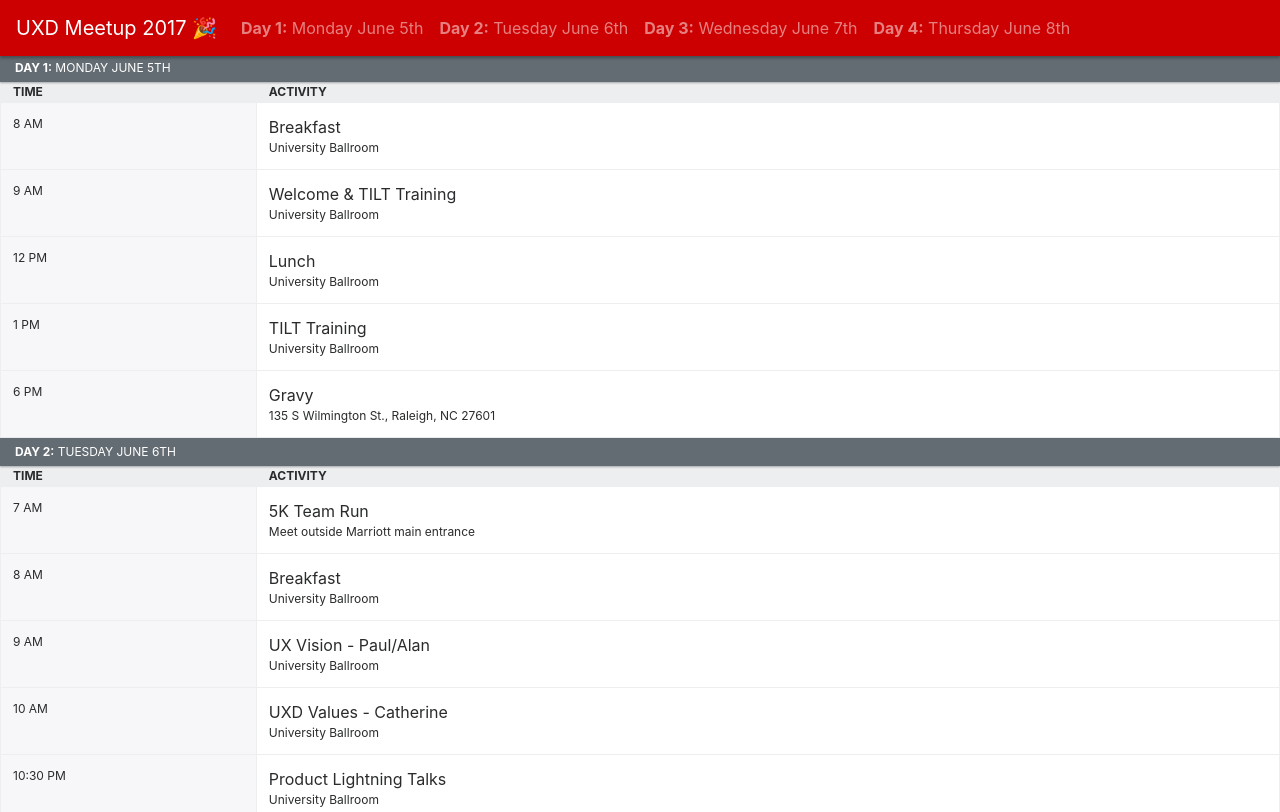
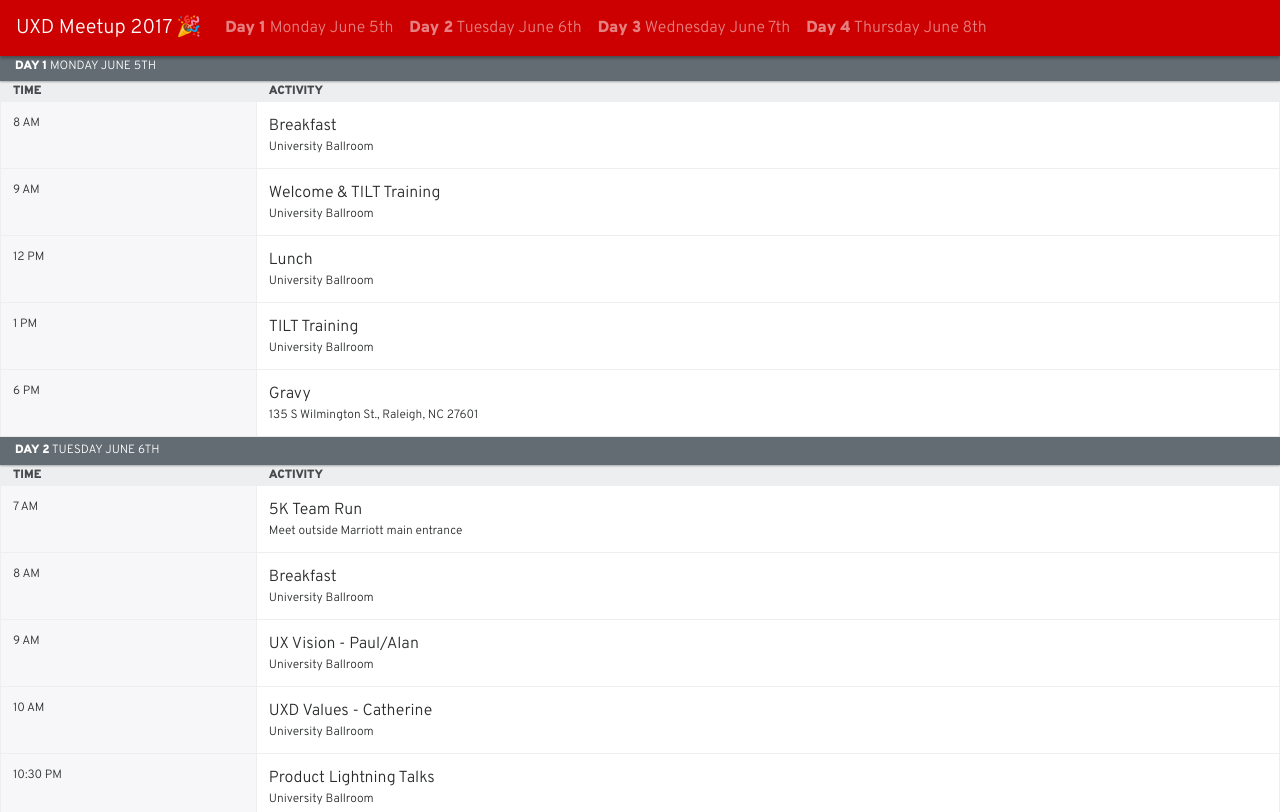
Before and after one commit to andresgalante/UXD-meetup-app, a website: page index.html in a window 1280 px wide. Shown: the top 812 px of the page. Drawn offline with nearby package versions, Linux system fonts and the light colour scheme; a script that the page names is missing.

Commit message:
improves font

```diff
--- a/index.html
+++ b/index.html
@@ -8,6 +8,8 @@
   <script src="https://code.jquery.com/jquery-3.1.1.slim.min.js" integrity="sha384-A7FZj7v+d/sdmMqp/nOQwliLvUsJfDHW+k9Omg/a/EheAdgtzNs3hpfag6Ed950n" crossorigin="anonymous"></script>
   <script src="https://cdnjs.cloudflare.com/ajax/libs/tether/1.4.0/js/tether.min.js" integrity="sha384-DztdAPBWPRXSA/3eYEEUWrWCy7G5KFbe8fFjk5JAIxUYHKkDx6Qin1DkWx51bBrb" crossorigin="anonymous"></script>
   <script src="https://maxcdn.bootstrapcdn.com/bootstrap/4.0.0-alpha.6/js/bootstrap.min.js" integrity="sha384-vBWWzlZJ8ea9aCX4pEW3rVHjgjt7zpkNpZk+02D9phzyeVkE+jo0ieGizqPLForn" crossorigin="anonymous"></script>
+  <link href="https://fonts.googleapis.com/icon?family=Material+Icons"
+      rel="stylesheet">
 </head>
 <body>
 
@@ -15,7 +17,8 @@
 
   <nav class="navbar navbar-toggleable-md navbar-inverse fixed-top">
     <button class="navbar-toggler navbar-toggler-right" type="button" data-toggle="collapse" data-target="#navbarTogglerDemo02" aria-controls="navbarTogglerDemo02" aria-expanded="false" aria-label="Toggle navigation">
-        <span class="navbar-toggler-icon"></span>
+      <i class="material-icons">date_range</i>
+      <!-- <span class="navbar-toggler-icon"></span> -->
     </button>
 
     <a class="navbar-brand" href="#main">UXD Meetup 2017 🎉</a>
@@ -23,16 +26,16 @@
     <div class="collapse navbar-collapse" id="navbarTogglerDemo02">
       <ul class="navbar-nav mr-auto mt-2 mt-md-0">
         <li class="nav-item">
-            <a class="nav-link" href="#day1"><strong>Day 1:</strong> Monday June 5th</a>
+          <a class="nav-link" href="#day1"><strong>Day 1</strong> Monday June 5th</a>
         </li>
         <li class="nav-item">
-            <a class="nav-link" href="#day2"><strong>Day 2:</strong> Tuesday June 6th</a>
+          <a class="nav-link" href="#day2"><strong>Day 2</strong> Tuesday June 6th</a>
         </li>
         <li class="nav-item">
-            <a class="nav-link" href="#day3"><strong>Day 3:</strong> Wednesday June 7th</a>
+          <a class="nav-link" href="#day3"><strong>Day 3</strong> Wednesday June 7th</a>
         </li>
         <li class="nav-item">
-            <a class="nav-link" href="#day4"><strong>Day 4:</strong> Thursday June 8th</a>
+          <a class="nav-link" href="#day4"><strong>Day 4</strong> Thursday June 8th</a>
         </li>
       </ul>
     </div>
@@ -41,7 +44,7 @@
   <main>
 
     <section id="day1">
-        <h1><strong>Day 1:</strong> Monday June 5th</h1>
+      <h1><strong>Day 1</strong> Monday June 5th</h1>
       <table class="table table-bordered">
         <!-- table-responsive -->
         <thead>
@@ -111,7 +114,7 @@
 
 
     <section id="day2">
-      <h1><strong>Day 2:</strong> Tuesday June 6th</h1>
+      <h1><strong>Day 2</strong> Tuesday June 6th</h1>
       <table class="table table-bordered">
         <thead>
           <tr>
@@ -323,10 +326,8 @@
 
 
 
-
-
     <section id="day3">
-    <h1><strong>Day 3:</strong> Wednesday June 7th</h1>
+      <h1><strong>Day 3</strong> Wednesday June 7th</h1>
       <table class="table table-bordered">
         <thead>
           <tr>
@@ -457,7 +458,7 @@
 
 
     <section id="day1">
-  <h1><strong>Day 4:</strong> Thursday June 8th</h1>
+      <h1><strong>Day 4</strong> Thursday June 8th</h1>
       <table class="table table-bordered">
         <!-- table-responsive -->
         <thead>
--- a/sass/styles.scss
+++ b/sass/styles.scss
@@ -2,6 +2,15 @@
 // Meetup
 // --------------------------------------------------
 
+@import url('https://fonts.googleapis.com/css?family=Overpass:300,900');
+
+$font-family-base: "Overpass", -apple-system, system-ui, BlinkMacSystemFont, "Segoe UI", Roboto, "Helvetica Neue", Arial, sans-serif;
+
+$red: #cc0000;
+
+// $font-weight-light: 100;
+$font-weight-normal: 300;
+$font-weight-bold: 900;
 
 // Core: variables and mixins
 @import "node_modules/bootstrap/scss/variables";
@@ -52,16 +61,17 @@
 // Utility classes
 @import "node_modules/bootstrap/scss/utilities";
 
-$red: #cc0000;
-// $brand-primary: $red;
-
 .navbar {
   background-color: $red;
   box-shadow: 0 2px 3px rgba($black,.3);
 }
 
+.navbar-toggler i {
+  color: rgba(255,255,255,.75);
+}
+
 main {
-  margin-top: 3.35rem;
+  margin-top: 3.3rem;
 }
 
 h1{
@@ -73,25 +83,27 @@ h1{
   padding: ($grid-gutter-width-base/4) ($grid-gutter-width-base/2);
   position: sticky;
   margin: 0;
-  top: 3.35rem;
-  font-weight: normal;
+  top: 3.3rem;
+  // font-weight: $font-weight-light;
   strong {
-    font-weight: bold;
+    font-weight: $font-weight-bold;
   }
+}
+
+strong {
+  font-weight: $font-weight-bold;
 }
 
 .table {
   margin: 0;
-  // background: red;
-  // margin: -($grid-gutter-width-base/2);
-  // margin-right: -($grid-gutter-width-base/2);
   th {
     padding-top: 0;
     padding-bottom: 0;
     background: $gray-lighter;
-    // color: $gray-light;
     text-transform: uppercase;
     font-size: $font-size-xs;
+    font-weight: $font-weight-bold;
+    color: $gray;
   }
 }
 
@@ -108,8 +120,8 @@ address {
 }
 
 .uxd-logo {
-text-align: center;
-margin: $spacer*2 $spacer;
+  text-align: center;
+  margin: $spacer*3 $spacer;
   img {
     width: 20%;
   }
```
Also changed, not shown: css/styles.css. Lines whose indentation alone changed are shown as unchanged.
